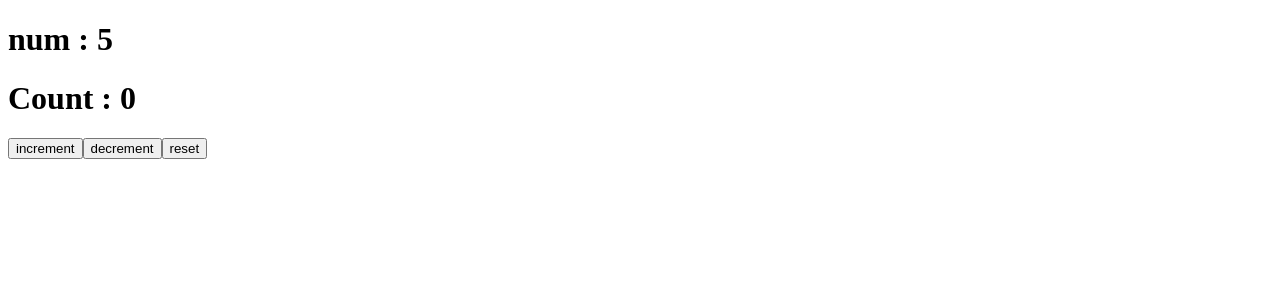
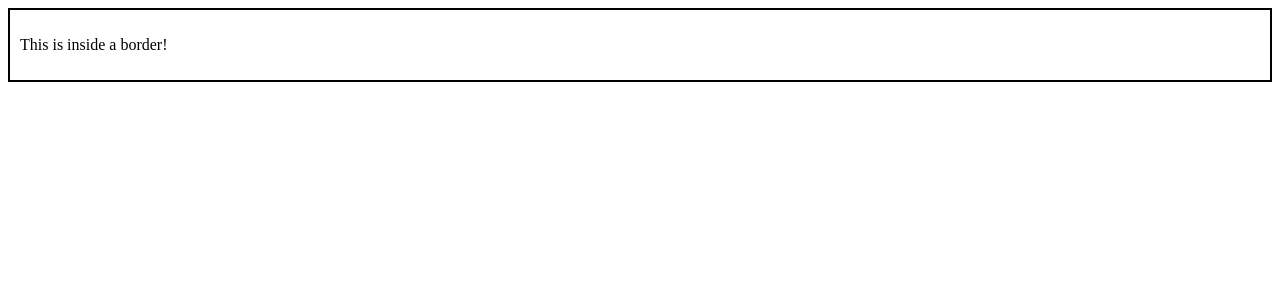
Before and after one commit to sayyedrabeeh/Python-FullStack, a React (Create React App) app in the folder full_react/: page / in a window 1280 px wide. Shown: the top 300 px of the page. Built offline with nearby package versions, Linux system fonts and the light colour scheme.

Commit message:
Hoc .jsx

```diff
--- a/full_react/src/index.js
+++ b/full_react/src/index.js
@@ -19,13 +19,14 @@ import ReactDOM from 'react-dom/client';
 // import Addtwonum from './react2/usememo';
 // import Todo from './react2/todolist';
 // import App from './react3/pratical/counter';
-import App from './react3/pratical/test';
+// import App from './react3/pratical/test';
 // import App from './react1/pratical/counter_redux';
 // import Fetchdata from './react1/pratical/fetchdata';
 // import Fetchdata from './react1/pratical/async_fechdata';
 // import Fetchdata from './react1/pratical/axios_fetchdata';
 // import Parent from './react1/pratical/siblings_communiaction';
-import Parent from './react1/pratical/siblings_context';
+// import Parent from './react1/pratical/siblings_context';
+import App from './react1/pratical/HOC';
 // import PromiseExample from './react1/pratical/promise';
 
 import { Provider } from 'react-redux'
--- /dev/null
+++ b/full_react/src/react1/pratical/HOC.jsx
@@ -0,0 +1,22 @@
+import React from "react";
+
+function Withborder(Wrappedcomponet) {
+    return function Enhanced(props) {
+        return (
+            <div style={{ border: "2px solid black", padding: "10px" }}>
+                <Wrappedcomponet {...props}/>
+            </div>
+        )
+    }
+}
+
+
+function Box(props) {
+    return <p>{props.text }</p>
+}
+
+const BoxwithBorder = Withborder(Box)
+
+export default function App() {
+    return <BoxwithBorder text="This is inside a border!" />
+}
```
